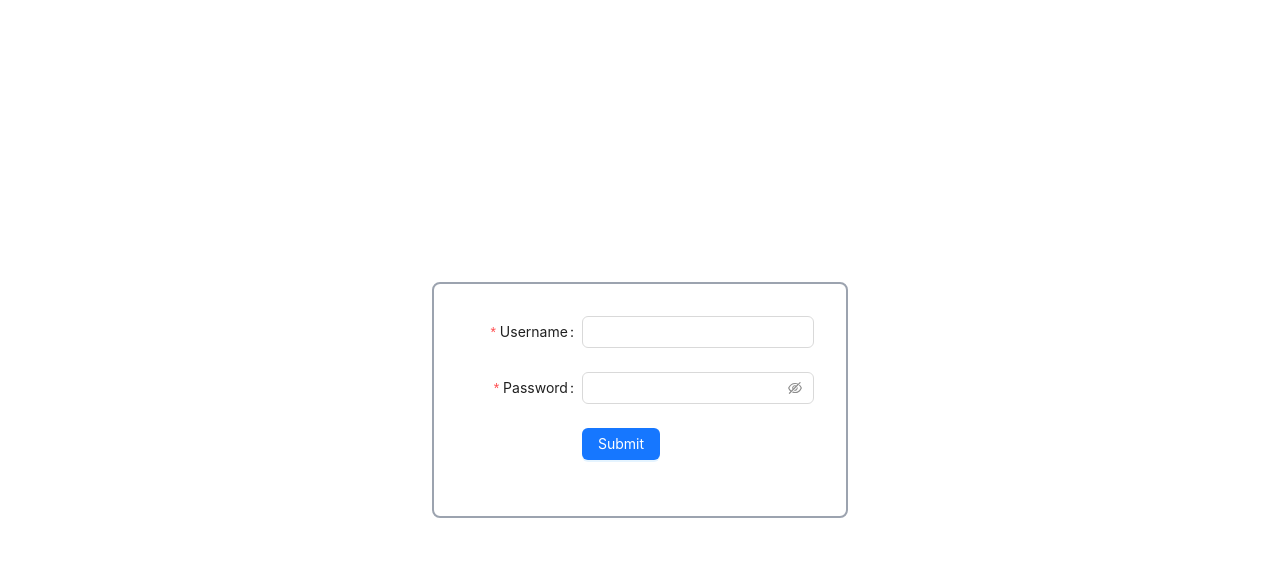
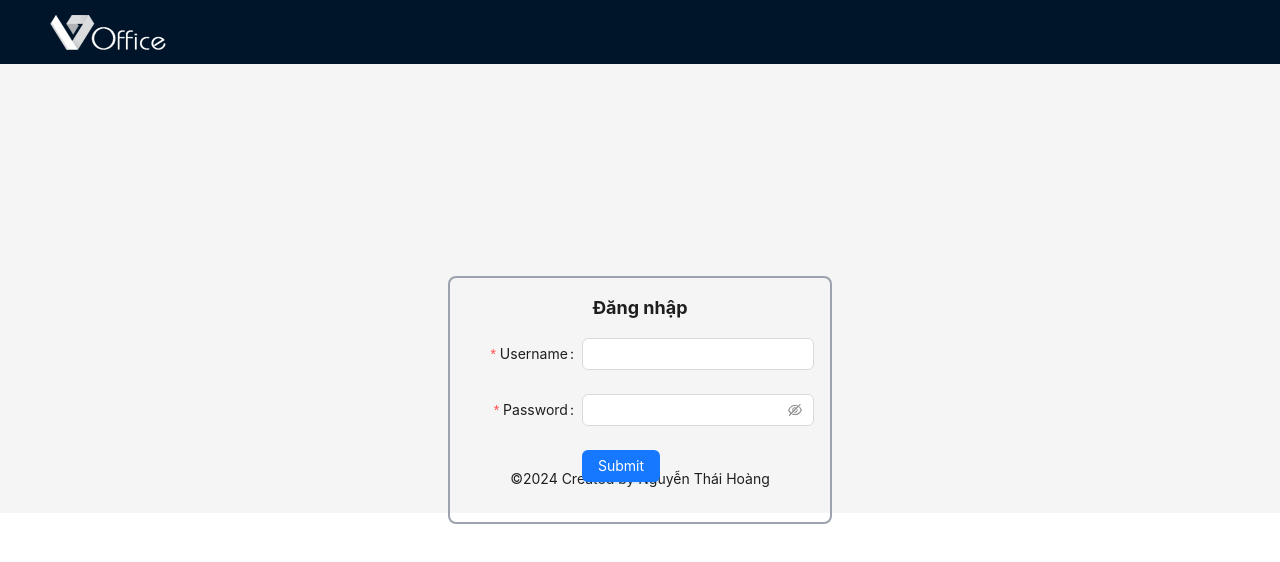
Before and after one commit to dlir2404/document-mng-fe, a Next.js app: page /login in a window 1280 px wide. Shown: the top 562 px of the page. Built offline with nearby package versions, Linux system fonts and the light colour scheme.

Commit message:
base logout, layout, nav, menu

```diff
--- /dev/null
+++ b/shared/components/layouts/Header.tsx
@@ -0,0 +1,16 @@
+
+
+const Header = () => {
+    return <div className="h-[64px] bg-[#438eb9] flex justify-between items-center px-4">
+        <div className="left-header">
+            <div className="logo">
+                <img src="./logo1.png" alt="" />
+            </div>
+        </div>
+        <div className="right-header">
+
+        </div>
+    </div>
+}
+
+export default Header
--- /dev/null
+++ b/shared/components/layouts/MainLayout.tsx
@@ -0,0 +1,124 @@
+'use client'
+
+import { useAppContext } from "@/app/app-provider";
+import { Avatar, Breadcrumb, Button, Layout, Menu, notification, Popover } from "antd";
+import { UserOutlined } from '@ant-design/icons';
+import { Content, Footer, Header } from "antd/es/layout/layout";
+import { ItemType, MenuItemType } from "antd/es/menu/interface";
+import { createContext, useContext, useState } from "react";
+import { CookieKeys } from "../../constants/cookie";
+import { useRouter } from "next/navigation";
+
+const TabsContext = createContext<{
+    tabKey: string
+    setTabKey: (tabKey: string) => void
+}>({
+    tabKey: 'income-document',
+    setTabKey: () => { }
+})
+
+export const useTabsContext = function () {
+    const context = useContext(TabsContext)
+    return context
+}
+
+export default function MainLayout({
+    children,
+}: Readonly<{
+    children: React.ReactNode;
+}>) {
+    // getMe()
+    const [tabKey, setTabKey] = useState<string>('income-document')
+    const appContext = useAppContext()
+    const router = useRouter()
+
+    const items: ItemType<MenuItemType>[] = [
+        {
+            key: 'income-document',
+            label: 'Văn bản đến',
+            onClick: () => setTabKey('income-document')
+        },
+        {
+            key: 'going-document',
+            label: 'Văn bản đi',
+            onClick: () => setTabKey('going-document')
+        }
+    ]
+
+    const renderAvatarContent = () => {
+        return <div>
+            <Menu
+                className="w-full"
+                mode="inline"
+                items={[
+                    {
+                        key: 'logout',
+                        label: 'Đăng xuất',
+                        onClick: () => {
+                            appContext.setUser(null)
+                            appContext.setToken('')
+                            localStorage.removeItem(CookieKeys.accessToken)
+                            router.push('/login')
+                            notification.success({
+                                message: "Đăng xuất thành công"
+                            })
+                        }
+                    }
+                ]}
+            />
+        </div>
+    }
+
+    return (
+        <Layout>
+            <Header
+                style={{
+                    position: 'sticky',
+                    top: 0,
+                    zIndex: 1,
+                    width: '100%',
+                    display: 'flex',
+                    alignItems: 'center',
+                }}
+            >
+                <div className="logo">
+                    <img className="mr-6" src="/logo1.png" alt="" />
+                </div>
+                <Menu
+                    theme="dark"
+                    mode="horizontal"
+                    selectedKeys={[tabKey]}
+                    items={appContext.user ? items : []}
+                    style={{ flex: 1, minWidth: 0 }}
+                />
+                {appContext.user && (
+                    <Popover placement="bottomRight" content={renderAvatarContent} title={appContext.user.username} trigger="click">
+                        <Avatar size="large" icon={<UserOutlined />} />
+                    </Popover>
+                )}
+            </Header>
+            <Content style={{ padding: '0 48px' }}>
+                <div
+                    style={{
+                        padding: 24,
+                        minHeight: 380,
+                        // background: colorBgContainer,
+                        borderRadius: '10px',
+                    }}
+                >
+                    <TabsContext.Provider
+                        value={{
+                            tabKey,
+                            setTabKey
+                        }}
+                    >
+                        {children}
+                    </TabsContext.Provider>
+                </div>
+            </Content>
+            <Footer style={{ textAlign: 'center' }}>
+                ©{new Date().getFullYear()} Created by Nguyễn Thái Hoàng
+            </Footer>
+        </Layout>
+    );
+}
--- /dev/null
+++ b/shared/constants/tabs.ts
@@ -0,0 +1,55 @@
+export const OPTIONS = {
+    LEADER: {
+        INCOME: [
+            {
+                label: 'Chờ giao xử lý',
+                value: 'PRESENTED_TO_LEADER'
+            },
+            {
+                label: 'Đã giao xử lý',
+                value: 'ASSIGNED_FOR_PROCESS'
+            },
+            {
+                label: 'Chờ phê duyệt',
+                value: 'WAITING_FOR_APPROVING_DRAFT'
+            },
+            {
+                label: 'Đã phê duyệt',
+                value: 'APPROVED_DRAFT'
+            }
+        ],
+        GOING: [
+
+        ]
+    },
+    SPECIALIST: {
+        INCOME: [
+            {
+                label: 'Chờ tiếp nhận',
+                value: 'ASSIGNED_FOR_PROCESS'
+            },
+            {
+                label: 'Đang xử lý',
+                value: 'PROCESSING'
+            },
+            {
+                label: 'Đã xử lý',
+                value: 'WAITING_FOR_APPROVING_DRAFT'
+            }
+        ],
+        GOING: []
+    },
+    OFFICE_CLERK: {
+        INCOME: [
+            {
+                label: 'Chờ trình lãnh đạo',
+                value: 'WAITING_FOR_PRESENTING_TO_LEADER'
+            },
+            {
+                label: 'Đã trình lãnh đạo',
+                value: 'PRESENTED_TO_LEADER'
+            }
+        ],
+        GOING: []
+    }
+}
--- a/src/app/layout.tsx
+++ b/src/app/layout.tsx
@@ -6,6 +6,8 @@ const inter = Inter({ subsets: ["latin"] });
 
 import { QueryClient, QueryClientProvider } from "react-query";
 import AppProvider from "./app-provider";
+import Header from "../../shared/components/layouts/Header";
+import MainLayout from "../../shared/components/layouts/MainLayout";
 
 const queryClient = new QueryClient()
 
@@ -19,7 +21,10 @@ export default function RootLayout({
       <body className={inter.className}>
         <QueryClientProvider client={queryClient}>
           <AppProvider>
-            {children}
+            {/* <Header></Header> */}
+            <MainLayout>
+              {children}
+            </MainLayout>
           </AppProvider>
         </QueryClientProvider>
       </body>
--- a/src/app/login/page.tsx
+++ b/src/app/login/page.tsx
@@ -35,7 +35,8 @@ const LoginPage = () => {
 
     return (
         <div className="flex items-center justify-center fixed top-0 left-0 right-0 bottom-0">
-            <div className="p-8 border-2 rounded-lg border-gray-400">
+            <div className="p-4 border-2 rounded-lg border-gray-400">
+                <div className="text-center pb-4 font-bold text-lg">Đăng nhập</div>
             <Form
                 name="basic"
                 labelCol={{ span: 8 }}
--- a/src/app/page.tsx
+++ b/src/app/page.tsx
@@ -3,11 +3,14 @@ import { useEffect } from "react";
 import { useAppContext } from "./app-provider";
 import { CookieKeys } from "../../shared/constants/cookie";
 import { useRouter } from "next/navigation";
-import { notification } from "antd";
+import { notification, Radio } from "antd";
+import { useTabsContext } from "../../shared/components/layouts/MainLayout";
+import { OPTIONS } from "../../shared/constants/tabs";
 
 export default function Home() {
   const router = useRouter()
   const appContext = useAppContext()
+  const tabsContext = useTabsContext()
 
   useEffect(() => {
     if (!appContext.user && !localStorage.getItem(CookieKeys.accessToken)) {
@@ -16,9 +19,33 @@ export default function Home() {
         message: "Phiên đăng nhập đã hết hạn"
       })
     }
-  })
+  }, [])
+
+  const handleChangeTab = () => {
+
+  }
+
+  let options: any[] = []
+  switch (appContext.user?.role) {
+    case 2:
+      options = OPTIONS['LEADER'][tabsContext.tabKey === 'income-document' ? "INCOME" : "GOING"]
+      break;
+    case 3:
+      options = OPTIONS['SPECIALIST'][tabsContext.tabKey === 'income-document' ? "INCOME" : "GOING"]
+      break;
+    case 4:
+      options = OPTIONS['OFFICE_CLERK'][tabsContext.tabKey === 'income-document' ? "INCOME" : "GOING"]
+  }
 
   return (
-    <h2>Hello {appContext.user?.username}</h2>
+    <div>
+      <Radio.Group
+        options={options}
+        onChange={handleChangeTab}
+        // value={value4}
+        optionType="button"
+        buttonStyle="solid"
+      />
+    </div>
   );
 }
--- a/tailwind.config.ts
+++ b/tailwind.config.ts
@@ -5,6 +5,7 @@ const config: Config = {
     "./src/pages/**/*.{js,ts,jsx,tsx,mdx}",
     "./src/components/**/*.{js,ts,jsx,tsx,mdx}",
     "./src/app/**/*.{js,ts,jsx,tsx,mdx}",
+    "./shared/components/**/*.{js,ts,jsx,tsx,mdx}"
   ],
   theme: {
     extend: {
```
Also changed, not shown: shared/components/MainLayout.tsx (deleted, +0 -14 lines), public/logo1.png (added).
